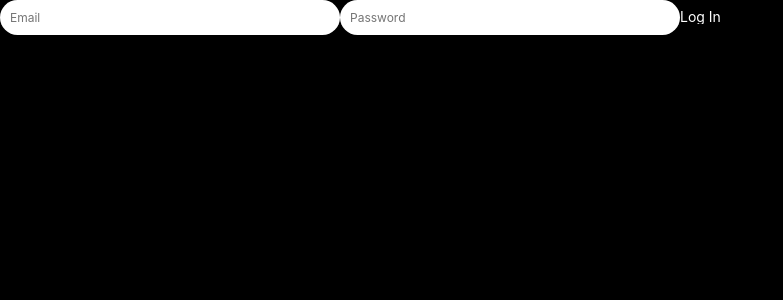
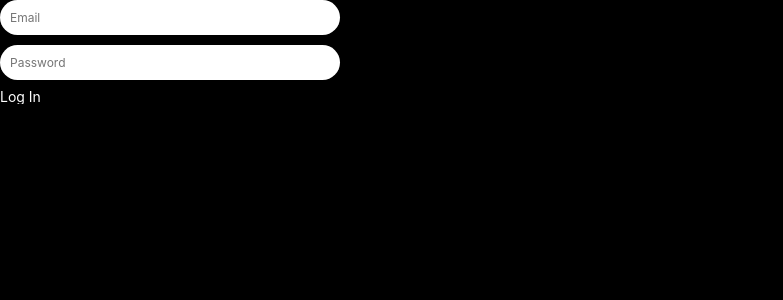
Before and after one commit to j9972/MyBlog, a React (Create React App) app: page / in a window 1280 px wide. Shown: the top 300 px of the page, without its empty margins (0-783 px from the left). Built offline with nearby package versions, Linux system fonts and the light colour scheme.

Commit message:
세로정렬

```diff
--- a/src/LogInPage.css
+++ b/src/LogInPage.css
@@ -31,3 +31,10 @@ a {
 form {
   width: 100%;
 }
+
+.container {
+  width: 100%;
+  max-width: 320px;
+  display: flex;
+  flex-direction: column;
+}
--- a/src/components/App.js
+++ b/src/components/App.js
@@ -1,4 +1,5 @@
 import React, { useState } from 'react';
+//import AppRouter from 'components/Router'
 
 const App = () => {
   const [email, setEmail] = useState("");
```
